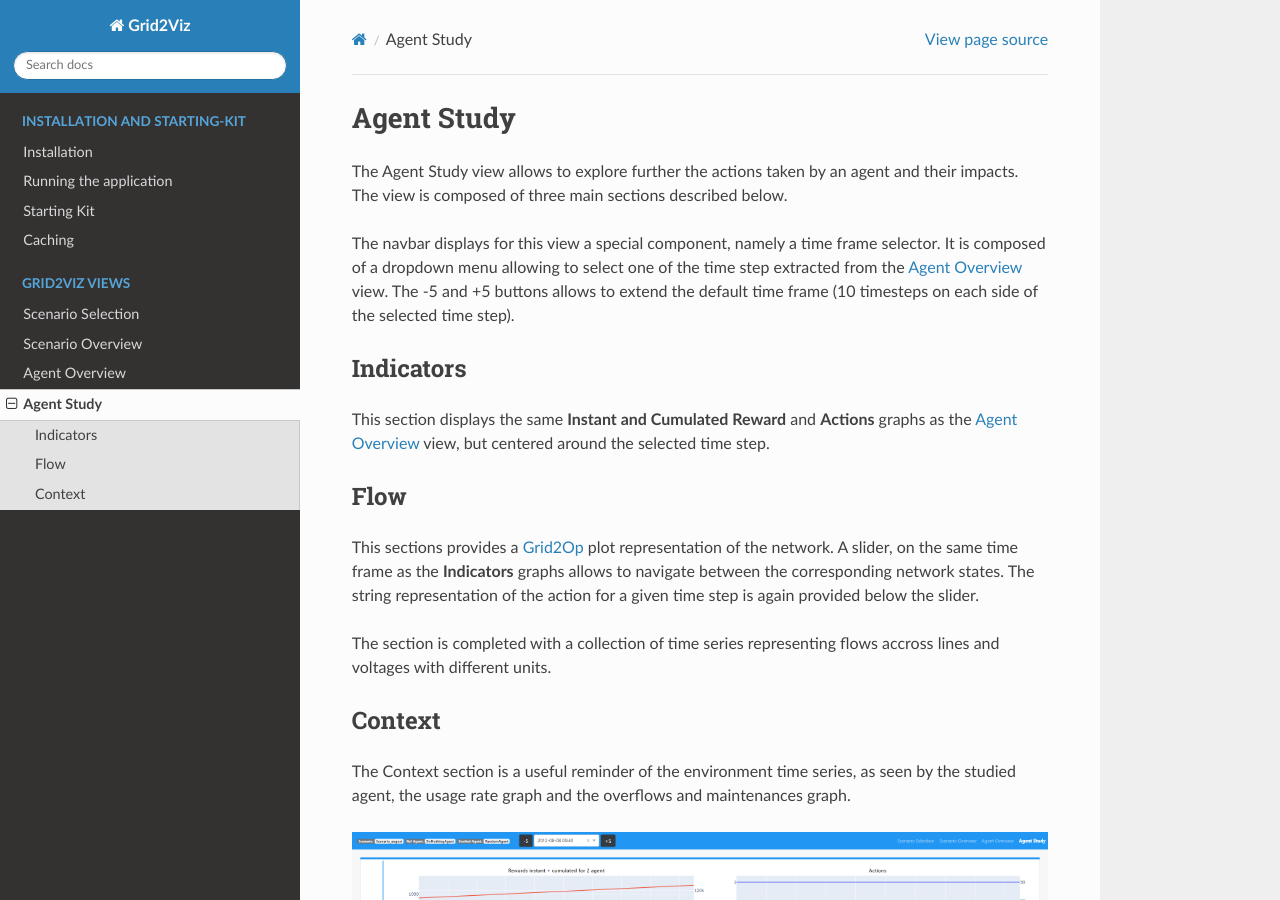
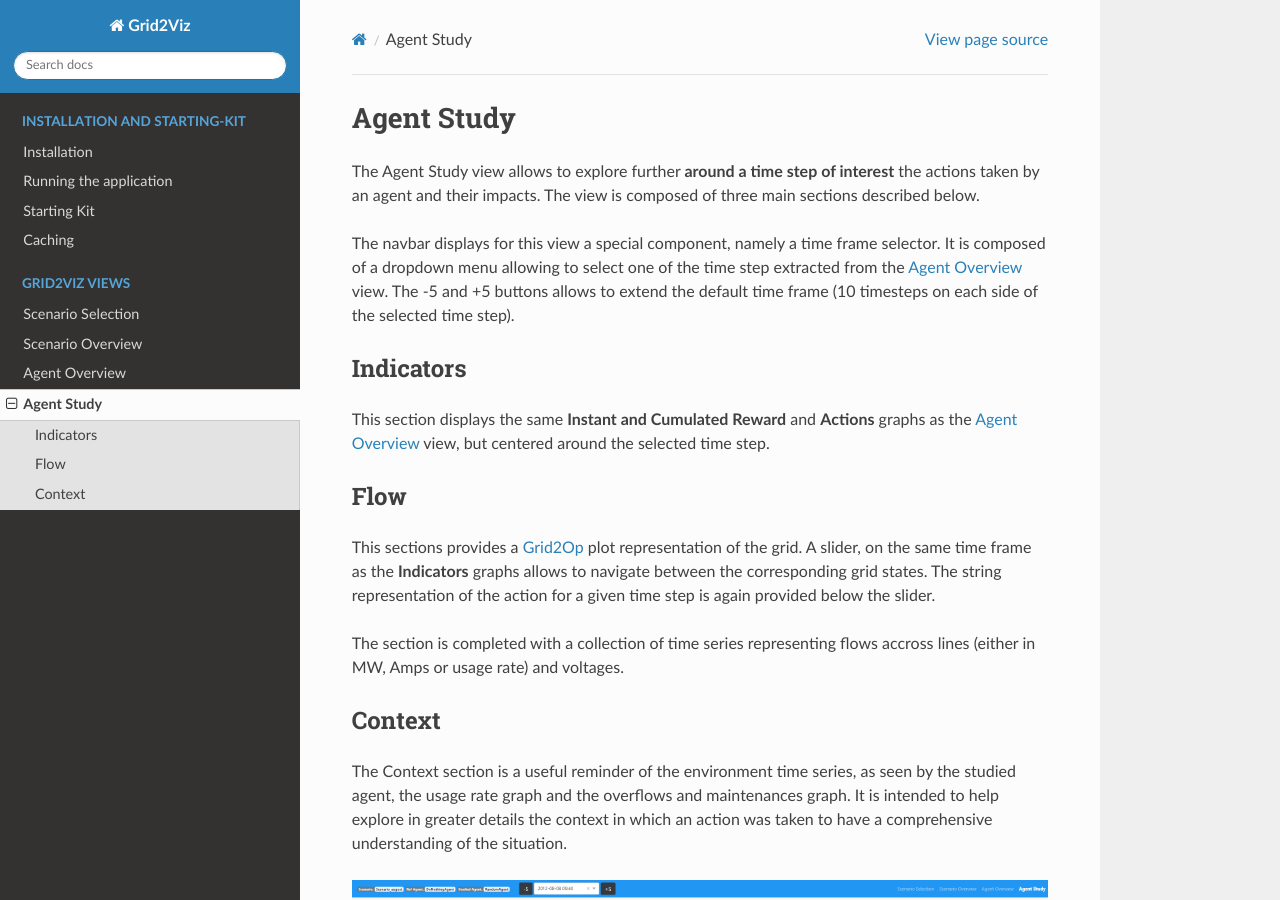
Before and after one commit to rte-france/grid2viz, a Sphinx documentation site: the page built from docs/views/agent_study.rst, in a window 1280 px wide and 900 px high. Built offline with Sphinx 7.4.7 and the Read the Docs theme 2.0.0, drawn with Linux system fonts in a browser that asks for light colours.

Commit message:
Update agent_study.rst

```diff
--- a/docs/views/agent_study.rst
+++ b/docs/views/agent_study.rst
@@ -2,7 +2,7 @@
 Agent Study
 ***********
 
-The Agent Study view allows to explore further the actions taken by an agent and their impacts. The view is composed of three main sections described below.
+The Agent Study view allows to explore further **around a time step of interest** the actions taken by an agent and their impacts. The view is composed of three main sections described below.
 
 The navbar displays for this view a special component, namely a time frame selector. It is composed of a dropdown menu allowing to select one of the time step extracted from the :doc:`Agent Overview<agent_overview>` view. The -5 and +5 buttons allows to extend the default time frame (10 timesteps on each side of the selected time step).
 
@@ -13,13 +13,13 @@ This section displays the same **Instant and Cumulated Reward** and **Actions**
 Flow
 ----
 
-This sections provides a `Grid2Op <https://github.com/rte-france/Grid2Op>`_ plot representation of the network. A slider, on the same time frame as the **Indicators** graphs allows to navigate between the corresponding network states. The string representation of the action for a given time step is again provided below the slider.
+This sections provides a `Grid2Op <https://github.com/rte-france/Grid2Op>`_ plot representation of the grid. A slider, on the same time frame as the **Indicators** graphs allows to navigate between the corresponding grid states. The string representation of the action for a given time step is again provided below the slider.
 
-The section is completed with a collection of time series representing flows accross lines and voltages with different units.
+The section is completed with a collection of time series representing flows accross lines (either in MW, Amps or usage rate) and voltages.
 
 Context
 -------
 
-The Context section is a useful reminder of the environment time series, as seen by the studied agent, the usage rate graph and the overflows and maintenances graph.
+The Context section is a useful reminder of the environment time series, as seen by the studied agent, the usage rate graph and the overflows and maintenances graph. It is intended to help explore in greater details the context in which an action was taken to have a comprehensive understanding of the situation.
 
 .. image:: ../_static/agent_study.png
```
